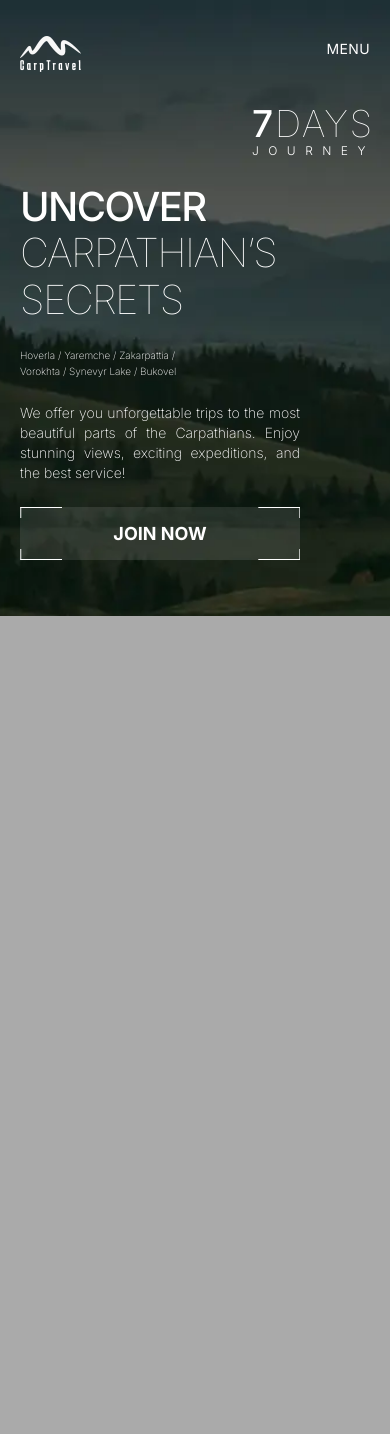
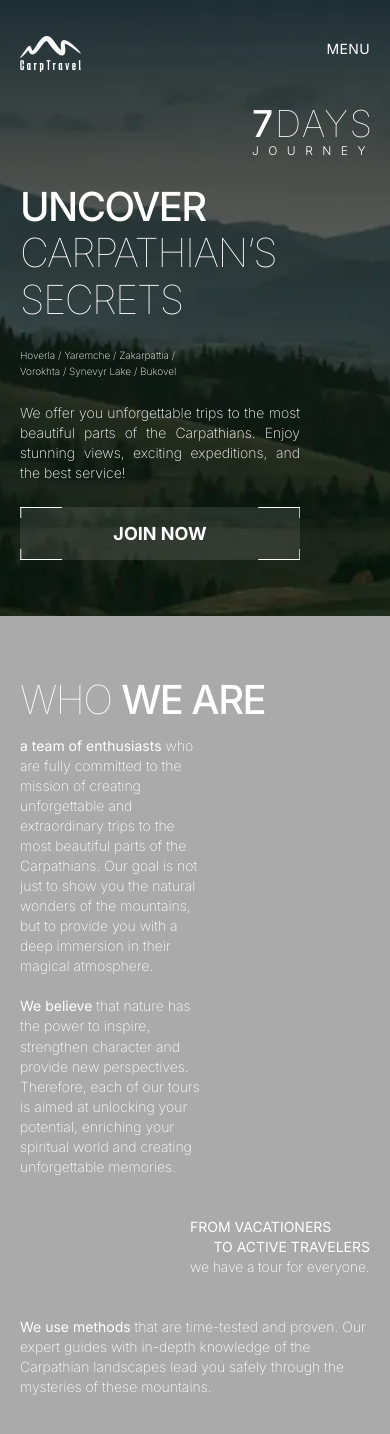
Before and after one commit to BohdanKushnerov/carp-travel, a Next.js app: page / in a window 390 px wide. Shown: the top 1434 px of the page. Before the commit the page ends 844 px from the top, so only its background shows below. Built offline with nearby package versions, Linux system fonts and the light colour scheme; a web font is replaced by a local one.

Commit message:
add mobile and tablet styles for section about

```diff
--- a/src/app/page.tsx
+++ b/src/app/page.tsx
@@ -1,3 +1,4 @@
+import About from '@/components/About';
 import Header from '@/components/Header';
 import Hero from '@/components/Hero';
 
@@ -7,6 +8,7 @@ const Home = () => {
       <Header />
       <main className="relative">
         <Hero />
+        <About />
       </main>
     </>
   );
--- /dev/null
+++ b/src/components/About.tsx
@@ -0,0 +1,54 @@
+import React from 'react';
+import Section from './Section';
+
+const About = () => {
+  return (
+    <Section className="py-[56px]">
+      <div className="md:grid-custom-rows mx-auto w-full max-w-[440px] md:grid md:max-w-[704px] md:grid-cols-2 md:grid-rows-3">
+        {/*  */}
+        <h2 className="order-1 mb-[8px] text-[40px] font-thin uppercase leading-[140%] tracking-[-0.04em] md:w-[412px] md:text-[67px] md:leading-[100%]">
+          WHO <b className="font-medium">WE ARE</b>
+        </h2>
+        {/* */}
+        <div className="order-2 mb-[40px] w-[180px] text-[14px] font-extralight leading-[143%] md:row-span-2 md:mb-[64px] md:ml-auto md:w-[220px] md:text-[16px] md:leading-[125%]">
+          <p className="mb-[20px]">
+            <strong className="font-normal"> a team of enthusiasts </strong>
+            who are fully committed to the mission of creating unforgettable and
+            extraordinary trips to the most beautiful parts of the Carpathians.
+            Our goal is not just to show you the natural wonders of the
+            mountains, but to provide you with a deep immersion in their magical
+            atmosphere.
+          </p>
+          <p>
+            <strong className="font-normal">We believe </strong>
+            that nature has the power to inspire, strengthen character and
+            provide new perspectives. Therefore, each of our tours is aimed at
+            unlocking your potential, enriching your spiritual world and
+            creating unforgettable memories.
+          </p>
+        </div>
+        {/* */}
+        <h3 className="order-3 mb-[40px] ml-auto w-[180px] text-[14px] font-extralight leading-[143%] md:mb-[64px] md:ml-0 md:mt-auto md:w-[221px] md:text-[16px] md:leading-[125%]">
+          <b className="font-normal">
+            <span className="block uppercase">From vacationers</span>
+            <span className="block text-right uppercase">
+              to active travelers
+            </span>
+          </b>
+          <span className="tracking-[-0.01em] md:tracking-[0.02em]">
+            we have a tour for everyone.
+          </span>
+        </h3>
+        {/*  */}
+        <p className="order-4 text-[14px] font-extralight leading-[143%] md:col-span-2 md:ml-auto md:max-w-[463px] md:text-[16px] md:leading-[125%]">
+          <strong className="font-normal">We use methods </strong> that are
+          time-tested and proven. Our expert guides with in-depth knowledge of
+          the Carpathian landscapes lead you safely through the mysteries of
+          these mountains.
+        </p>
+      </div>
+    </Section>
+  );
+};
+
+export default About;
```
